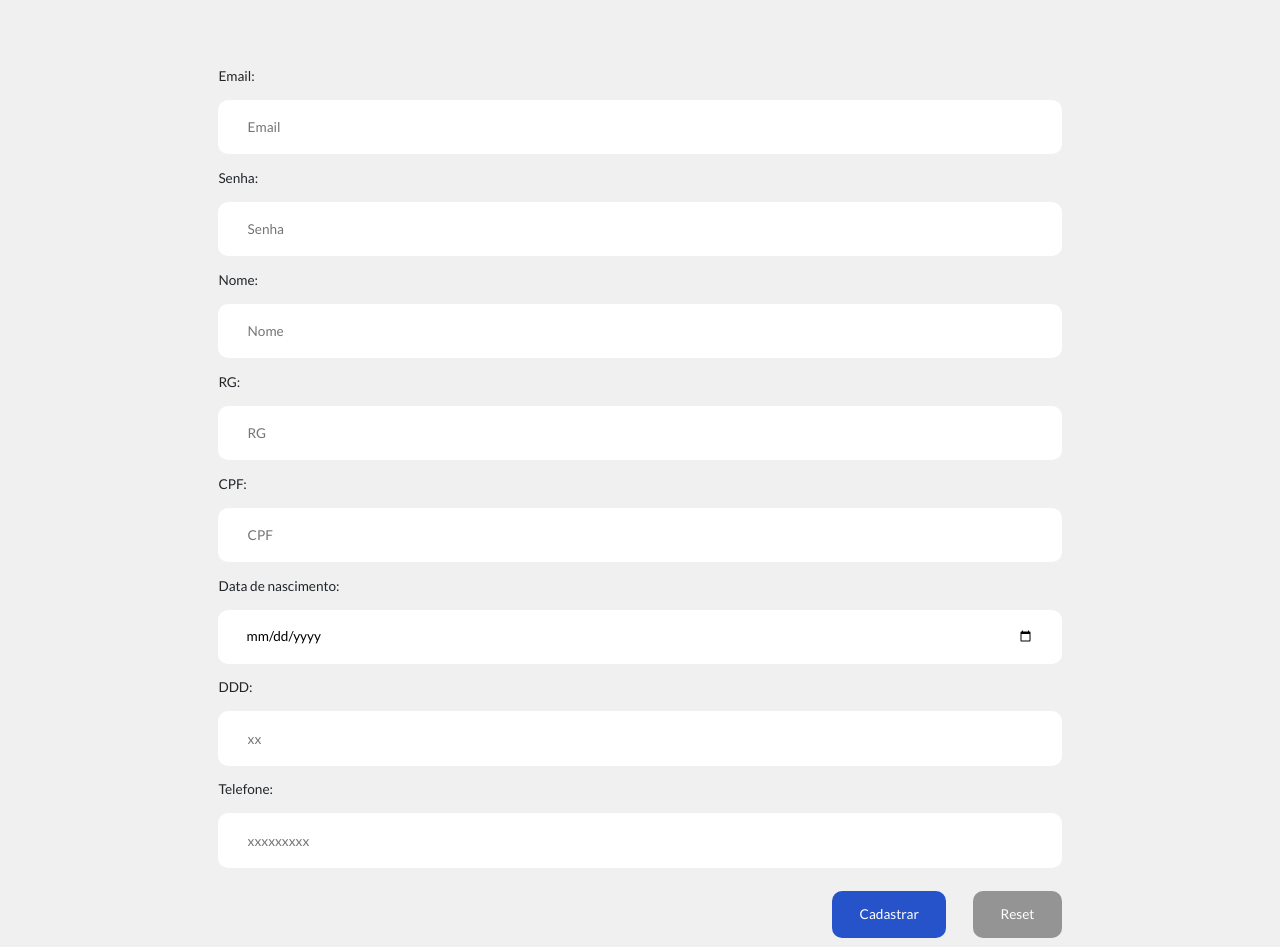
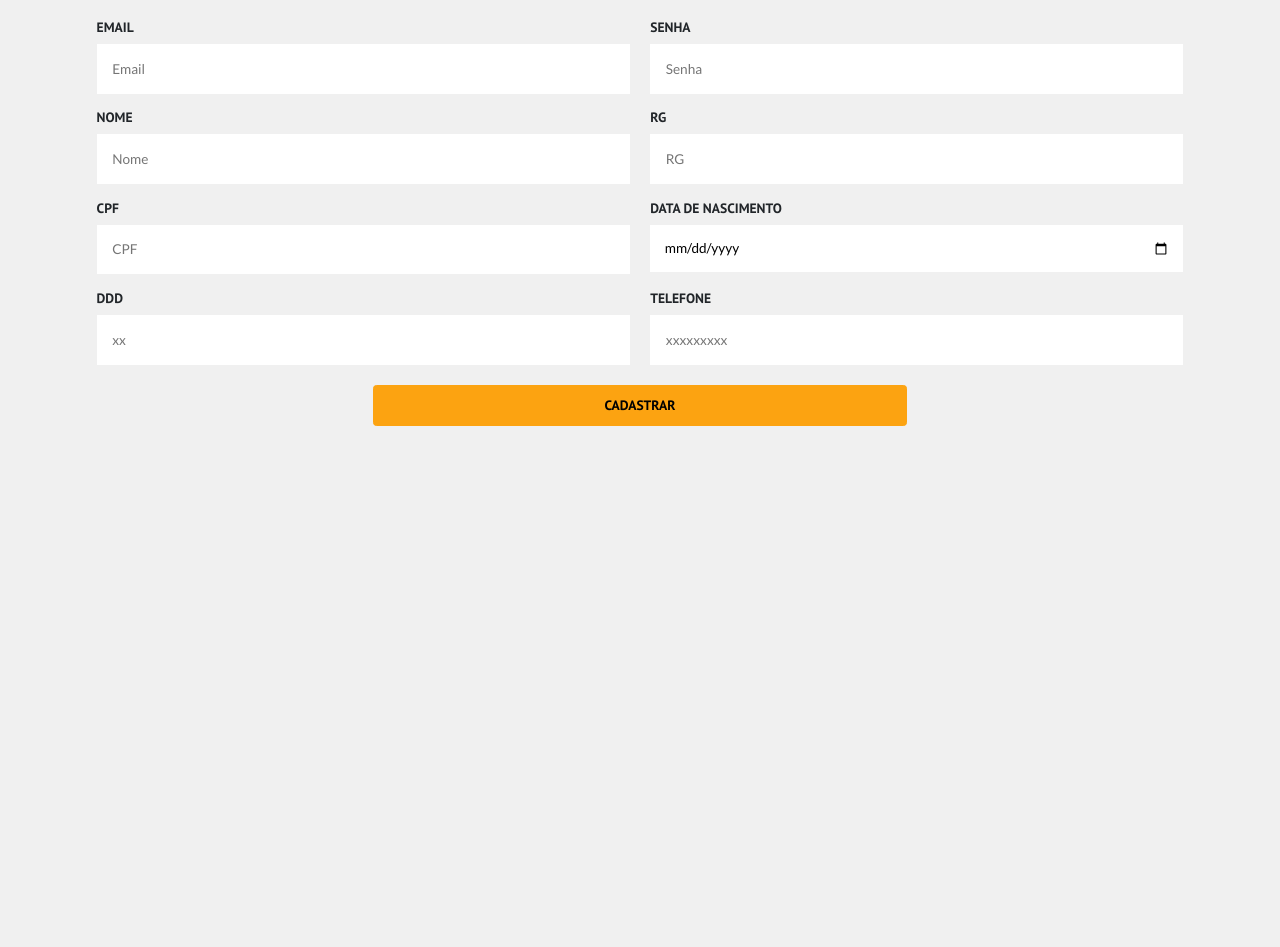
Before and after one commit to leonardoaguirre/loja_perola_do_vale, a Next.js app in the folder web/: page /user/form in a window 1280 px wide. Shown: the part 145-1092 px from the top of the page. After the commit the page ends 800 px from the top, so only its background shows below. Built offline with nearby package versions, Linux system fonts and the light colour scheme.

Commit message:
Estilização da tela de cadastrar-se

```diff
--- a/web/src/pages/user/form/index.tsx
+++ b/web/src/pages/user/form/index.tsx
@@ -1,8 +1,8 @@
 import Head from 'next/head';
 import { useRouter } from 'next/router';
 import React, { useState } from 'react';
+import { Button, Col, Container, Row } from 'react-bootstrap';
 
-import Footer from '../../../components/Footer';
 import Header from '../../../components/Header';
 import LoadingIcon from '../../../components/LoadingIcon';
 import { environment } from '../../../environments/environment';
@@ -41,7 +41,7 @@ function UserForm() {
     await fetch(`${environment.API}/Cliente/Adicionar`, pessoa)
       .then(async (res) => {
         if (res.ok) {
-          router.push('/');
+          router.push('/user/login');
         } else {
           const erro = await res.json()
           console.log(erro);
@@ -56,78 +56,97 @@ function UserForm() {
       <Head><title>Cadastrar-se | Ferragens Pérola do Vale</title></Head>
       <Header />
       <div id={styles.userForm} className="pageContent">
-        <h1>Cadastrar-se</h1>
-        {process.env.API_ADRESS}
+        <h2>Cadastro do Cliente</h2>
         <div className={styles.formContainer}>
           <form onSubmit={registerUser}>
+            <Container className="pb-4" fluid>
+              <Row>
+                <Col xs={12} sm={6}>
                   <div className={styles.email}>
-              <label htmlFor="email">Email: </label>
+                    <label htmlFor="email"><strong>Email</strong></label>
                     <div className={styles.inputContainer}>
                       <input type="email" placeholder="Email" name="email" required />
                     </div>
                     {erro.length > 0 ? erro.map((err) => err.property === "email" ? Object.values(err.constraints).map((tipoErro, key) => <p key={key}>{tipoErro}</p>) : "") : ""}
                   </div>
+                </Col>
+                <Col xs={12} sm={6}>
                   <div className={styles.password}>
-              <label htmlFor="password">Senha: </label>
+                    <label htmlFor="password"><strong>Senha</strong></label>
                     <div className={styles.inputContainer}>
                       <input type="password" placeholder="Senha" name="senha" />
                     </div>
                     {erro.length > 0 ? erro.map((err) => err.property === "senha" ? Object.values(err.constraints).map((tipoErro, key) => <p key={key}>{tipoErro}</p>) : "") : ""}
                   </div>
+                </Col>
+                <Col xs={12} sm={6}>
                   <div className={styles.name}>
-              <label htmlFor="name">Nome: </label>
+                    <label htmlFor="name"><strong>Nome</strong></label>
                     <div className={styles.inputContainer}>
                       <input type="text" placeholder="Nome" name="nome" autoComplete="off" required />
                     </div>
                     {erro.length > 0 ? erro.map((err) => err.property === "nome" ? Object.values(err.constraints).map((tipoErro, key) => <p key={key}>{tipoErro}</p>) : "") : ""}
                   </div>
+                </Col>
+                <Col xs={12} sm={6}>
                   <div className={styles.identificationRg}>
-              <label htmlFor="rg">RG: </label>
+                    <label htmlFor="rg"><strong>RG</strong></label>
                     <div className={styles.inputContainer}>
                       <input type="number" placeholder="RG" name="rg" autoComplete="off" required />
                     </div>
                     {erro.length > 0 ? erro.map((err) => err.property === "rg" ? Object.values(err.constraints).map((tipoErro, key) => <p key={key}>{tipoErro}</p>) : "") : ""}
                   </div>
+                </Col>
+                <Col xs={12} sm={6}>
                   <div className={styles.identificationCpf}>
-              <label htmlFor="cpf">CPF: </label>
+                    <label htmlFor="cpf"><strong>CPF</strong></label>
                     <div className={styles.inputContainer}>
                       <input type="number" placeholder="CPF" name="cpf" autoComplete="off" required />
                     </div>
                     {erro.length > 0 ? erro.map((err) => err.property === "cpf" ? Object.values(err.constraints).map((tipoErro, key) => <p key={key}>{tipoErro}</p>) : "") : ""}
                   </div>
+                </Col>
+                <Col xs={12} sm={6}>
                   <div className={styles.birthDate}>
-              <label htmlFor="dataNascimento">Data de nascimento: </label>
+                    <label htmlFor="dataNascimento"><strong>Data de nascimento</strong></label>
                     <div className={styles.inputContainer}>
                       <input type="date" placeholder="Data de nascimento" name="dtNasc" autoComplete="off" required />
                     </div>
                     {erro.length > 0 ? erro.map((err) => err.property === "dtNasc" ? Object.values(err.constraints).map((tipoErro, key) => <p key={key}>{tipoErro}</p>) : "") : ""}
                   </div>
+                </Col>
+                <Col xs={3} sm={6}>
                   <div className={styles.telephone}>
-              <label htmlFor="telephone">DDD: </label>
+                    <label htmlFor="telephone"><strong>DDD</strong></label>
                     <div className={styles.inputContainer}>
                       <input type="tel" name="ddd" id="" size={2} placeholder="xx" maxLength={2} minLength={2} pattern="(?:[14689][1-9]|2[12478]|3[1234578]|5[1345]|7[134579])" autoComplete="off" required />
                     </div>
                     {erro.length > 0 ? erro.map((err) => err.property === "ddd" ? Object.values(err.constraints).map((tipoErro, key) => <p key={key}>{tipoErro}</p>) : "") : ""}
                   </div>
+                </Col>
+                <Col xs={9} sm={6}>
                   <div className={styles.telephone}>
-              <label htmlFor="telephone">Telefone: </label>
+                    <label htmlFor="telephone"><strong>Telefone</strong></label>
                     <div className={styles.inputContainer}>
                       <input type="tel" placeholder="xxxxxxxxx" size={9} name="numero" maxLength={9} minLength={8} pattern="(?:[2-8]|9[1-9])[0-9]{3}\[0-9]{4}$" autoComplete="off" required />
                     </div>
                     {erro.length > 0 ? erro.map((err) => err.property === "numero" ? Object.values(err.constraints).map((tipoErro, key) => <p key={key}>{tipoErro}</p>) : "") : ""}
                   </div>
+                </Col>
+              </Row>
+              <Row className="pt-4 d-flex justify-content-center">
+                <Col xs={12} sm={6}>
                   <div className={styles.buttonsContainer}>
                     <div className={styles.create}>
-                <input type="submit" value="Cadastrar" />
-              </div>
-              <div className={styles.reset}>
-                <input type="reset" />
+                      <Button className="w-100" type="submit"><strong>Cadastrar</strong></Button>
                     </div>
                   </div>
+                </Col>
+              </Row>
+            </Container>
           </form>
         </div>
       </div>
-      <Footer />
     </div>
   );
 }
--- a/web/src/pages/user/form/styles.module.css
+++ b/web/src/pages/user/form/styles.module.css
@@ -1,4 +1,4 @@
-#userForm h1 {
+#userForm h2 {
   display: flex;
   justify-content: center;
 }
@@ -9,18 +9,14 @@
 }
 
 .formContainer form {
-  margin: 2rem 4rem;
+  margin: 0 4rem;
   background-color: inherit;
-  padding: 1rem 4rem 3rem 4rem;
-  border-radius: 20px;
-  width: 70rem;
 }
 
 .inputContainer,
 .selectContainer {
   background-color: white;
-  padding: 1rem 2rem;
-  border-radius: 10px;
+  padding: 1rem 1rem;
 }
 
 .selectContainer select option {
@@ -30,7 +26,7 @@
 .formContainer label {
   display: flex;
   justify-content: flex-start;
-  padding: 1rem 0;
+  padding: 1rem 0 0.5rem 0;
 }
 
 .email input,
@@ -40,7 +36,6 @@
 .identificationCpf input,
 .birthDate input,
 .telephone input {
-  height: 2rem;
   width: 100%;
   border: none;
 }
@@ -55,48 +50,11 @@
   outline: none;
 }
 
-.buttonsContainer {
-  display: flex;
-  justify-content: flex-end;
-  align-items: center;
-  column-span: all;
-
-  padding-top: 1.7rem;
+.create button {
+  height: 3rem;
 }
 
-.create {
-  padding-right: 2rem;
+.formContainer p {
+  margin: 0;
+  color: var(--danger);
 }
-
-.create input {
-  background-color: #2753ca;
-  color: white;
-  padding: 1rem 2rem;
-  border: none;
-  border-radius: 10px;
-  transition: 0.2s;
-}
-
-.reset input {
-  background-color: #949494;
-  color: white;
-  padding: 1rem 2rem;
-  border: none;
-  border-radius: 10px;
-  transition: 0.2s;
-}
-
-.create input:hover {
-  cursor: pointer;
-  background-color: #6f85c2;
-}
-
-.reset input:hover {
-  cursor: pointer;
-  background-color: #b6b6a9;
-}
-
-.create input:focus,
-.reset input:focus {
-  outline: none;
-}
--- a/web/src/pages/user/login/index.tsx
+++ b/web/src/pages/user/login/index.tsx
@@ -42,7 +42,7 @@ const Login: React.FC<LoginProps> = (props) => {
         console.log(res);
         if (res.statusText == 'OK') {
           loginUser(res.data.pessoa, res.data.token);
-          if (props.cameFrom == null || props.cameFrom == `${process.env.URL}/user/login`) {
+          if (props.cameFrom == null || props.cameFrom == `${process.env.URL}/user/login` || props.cameFrom == `${process.env.URL}/user/form`) {
             router.push('/');
           } else {
             router.push(props.cameFrom);
```
Lines whose indentation alone changed are shown as unchanged.
